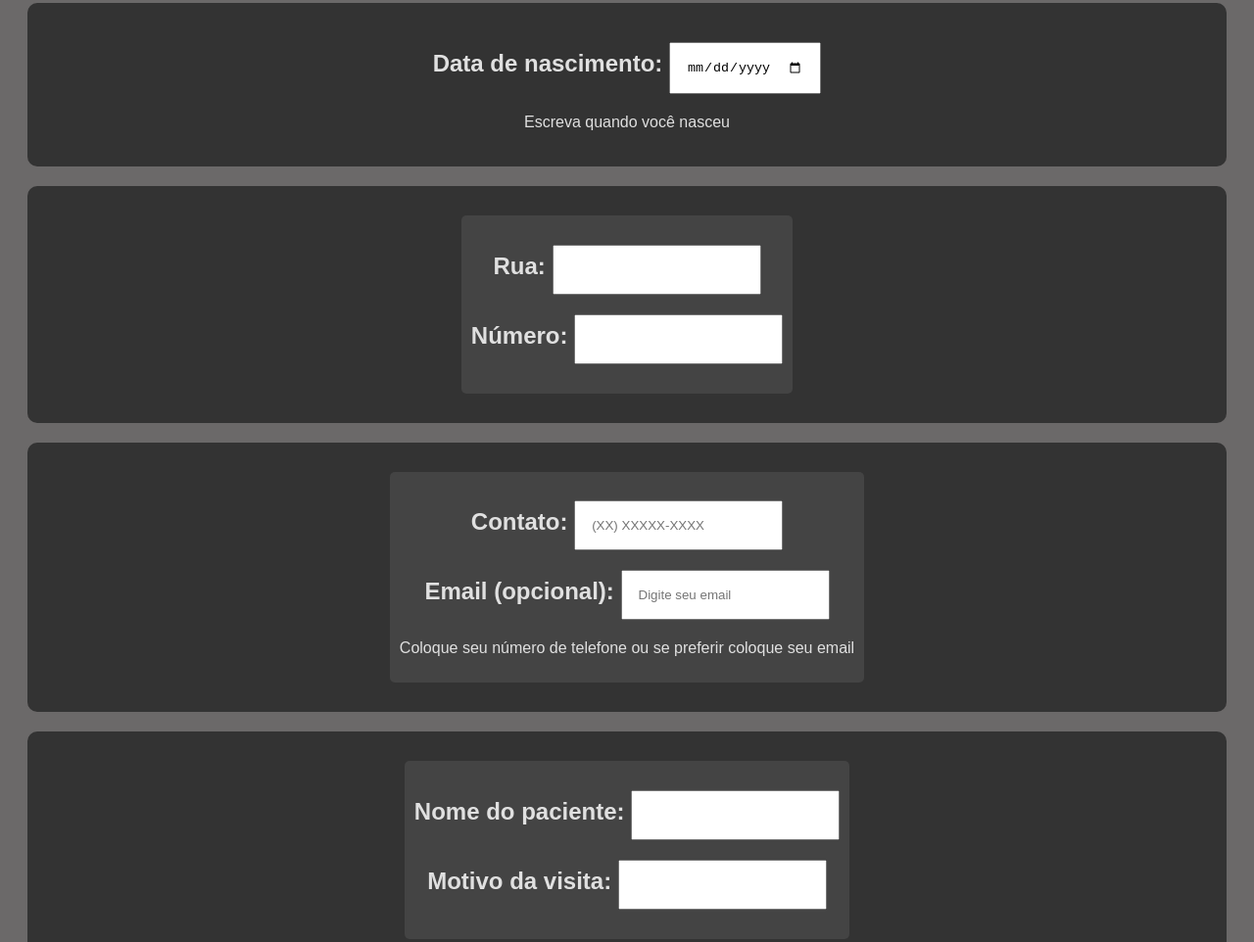
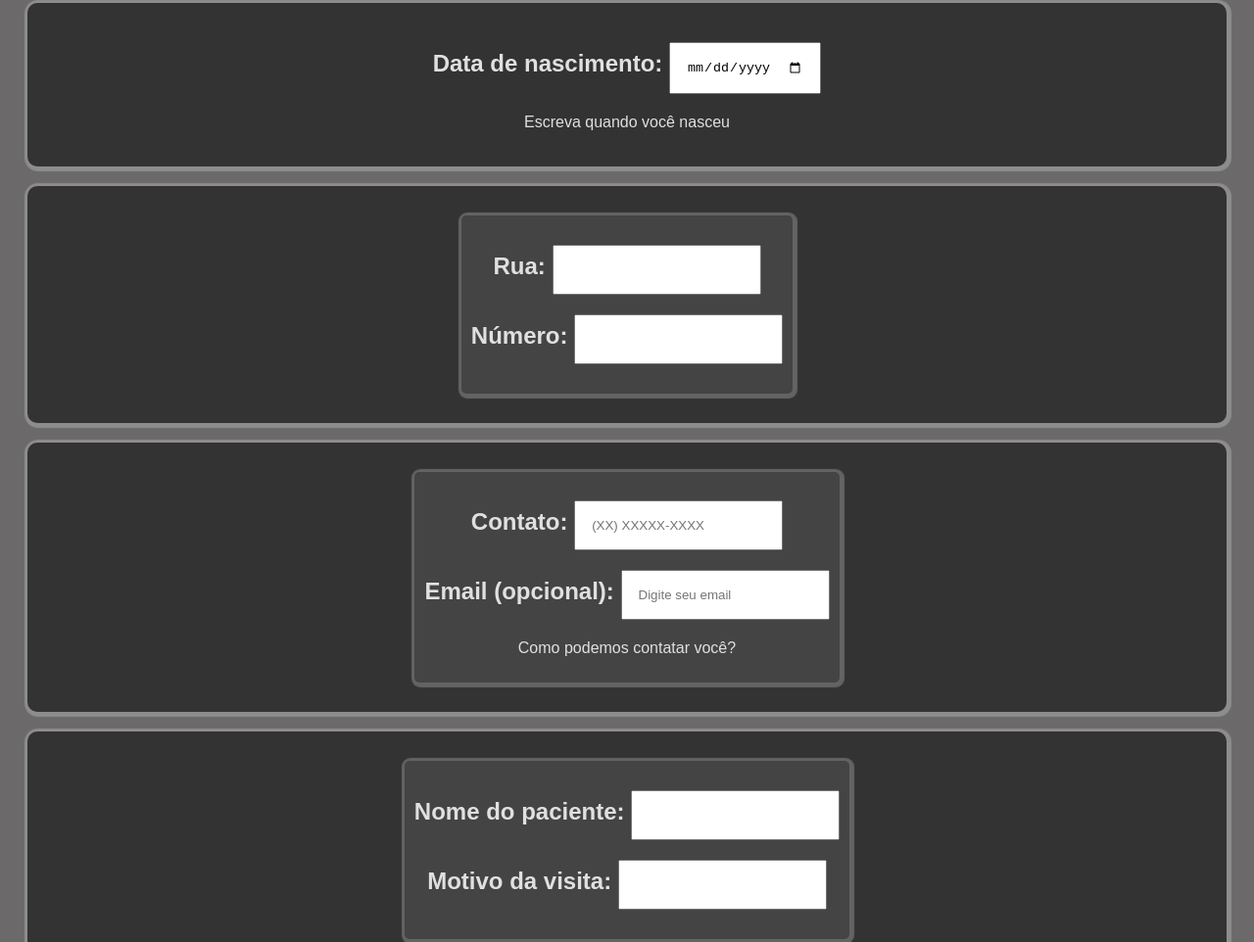
Before and after one commit to SuperChoque123/formulario, a plain HTML site: page index.html in a window 1280 px wide. Shown: the part 330-1292 px from the top of the page at 98% size. Drawn offline with Linux system fonts and the light colour scheme.

Commit message:
add - desing

```diff
--- a/bonito.css
+++ b/bonito.css
@@ -3,11 +3,13 @@ body {
     color: #e0e0e0;
     font-family: Arial, sans-serif;
     text-align: center;
+    box-shadow: blue;
 }
 
 header {
     background-color: #000;
     padding: 20px;
+    box-shadow: 3px 3px 3px 3px #ff7b00;
 }
 
 h1 {
@@ -19,6 +21,7 @@ section {
     padding: 20px;
     border-radius: 10px;
     background-color: #333;
+    box-shadow: 1px 1px 1px 4px #8d8d8d;
 }
 
 .faixa, .contra {
@@ -27,6 +30,7 @@ section {
     padding: 10px;
     background-color: #444;
     border-radius: 5px;
+    box-shadow: 1px 1px 1px 4px #636363;
 }
 
 img {
--- a/index.html
+++ b/index.html
@@ -52,9 +52,9 @@
         </h2>
             <h2>
                 <label for="email"></label>
-                Email (opcional): <input type="e" id="email" placeholder="Digite seu email">
+                Email (opcional): <input type="email" id="email" placeholder="Digite seu email">
             </h2></form>
-            <p>Coloque seu número de telefone ou se preferir coloque seu email</p></div>
+            <p>Como podemos contatar você?</p></div>
     </section>
 
     <section id="faixas">
```
